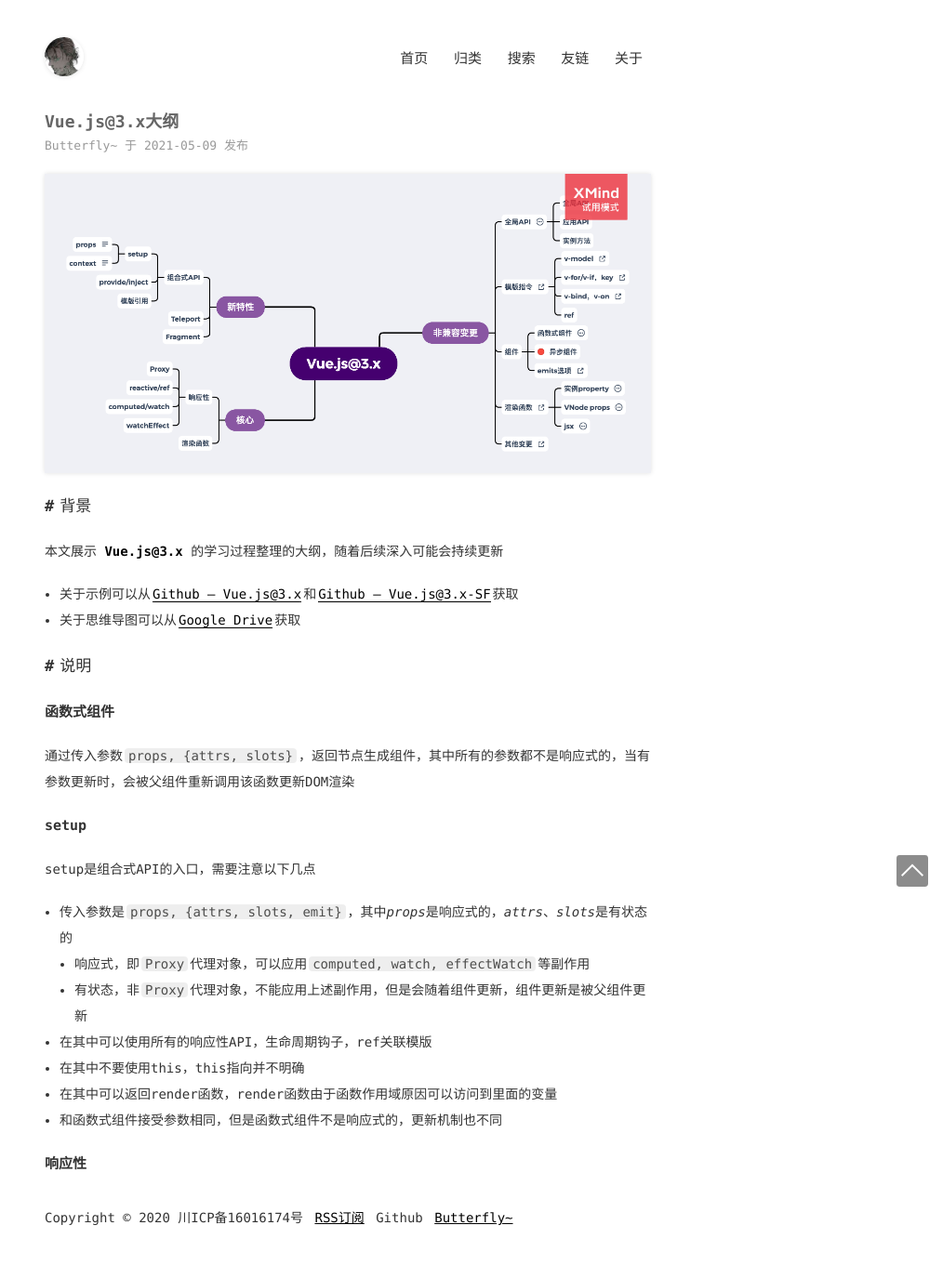
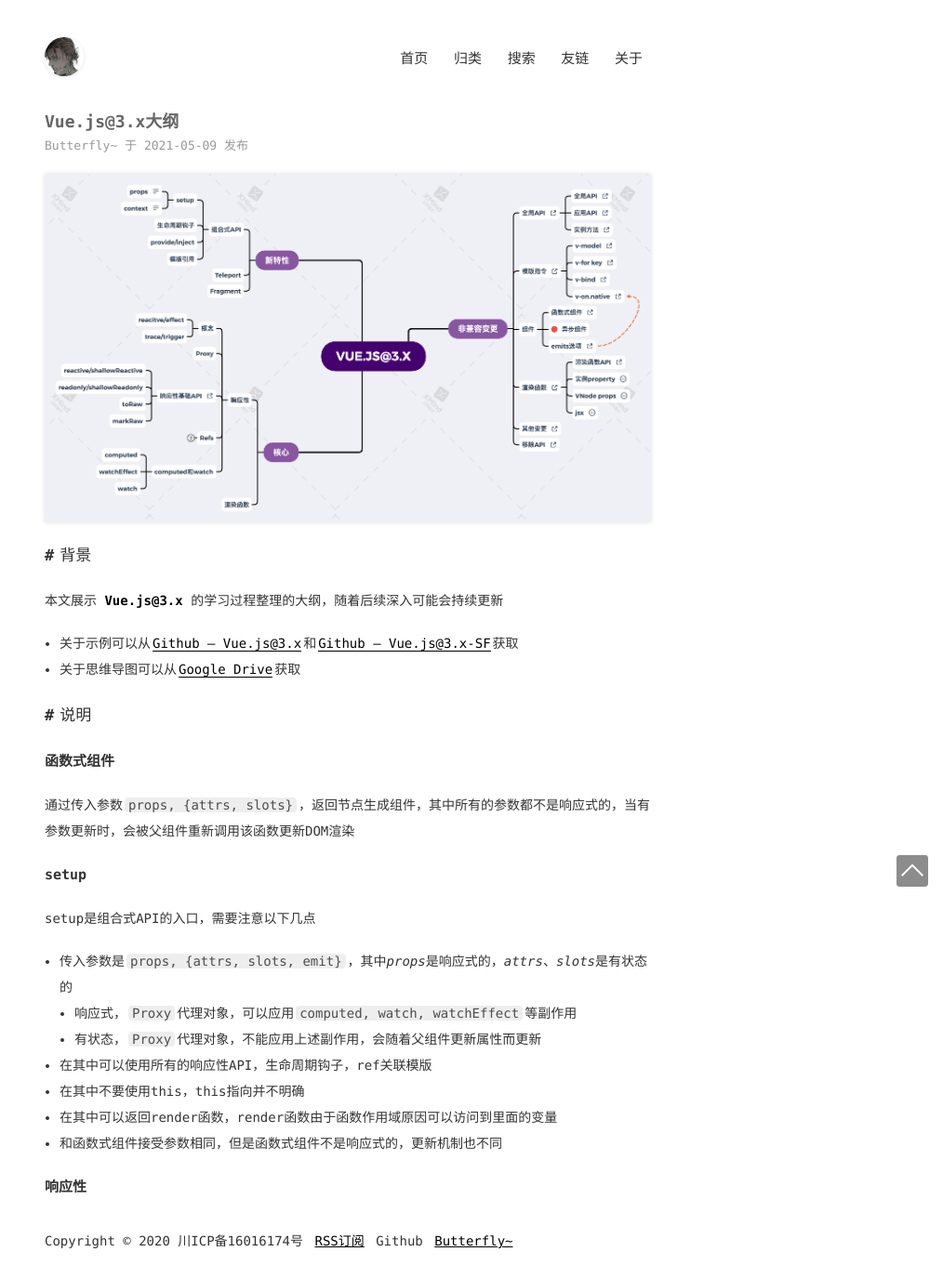
Before and after one commit to dengs-official/dengs-official.github.io, a Jekyll site: the page built from _posts/2021-05-09-Vue.js@3.x大纲.md, in a window 1280 px wide. Shown: the whole page at 93% size, without its empty margins (266-1280 px from the left). Built offline with Jekyll 4.4.1, drawn with Linux system fonts in a browser that asks for light colours; comment, search, counter and statistics services are not loaded; before the commit the page ends 1336 px from its top, so only the background shows below that.

Commit message:
feat(Vue3.x): 更新vue3.x文档

```diff
--- a/_posts/2021-05-09-Vue.js@3.x大纲.md
+++ b/_posts/2021-05-09-Vue.js@3.x大纲.md
@@ -24,8 +24,8 @@
 setup是组合式API的入口，需要注意以下几点
 
 - 传入参数是`props, {attrs, slots, emit}`，其中*props*是响应式的，*attrs*、*slots*是有状态的
-  - 响应式，即`Proxy`代理对象，可以应用`computed, watch, effectWatch`等副作用
-  - 有状态，非`Proxy`代理对象，不能应用上述副作用，但是会随着组件更新，组件更新是被父组件更新
+  - 响应式，`Proxy`代理对象，可以应用`computed, watch, watchEffect`等副作用
+  - 有状态，`Proxy`代理对象，不能应用上述副作用，会随着父组件更新属性而更新
 
 - 在其中可以使用所有的响应性API，生命周期钩子，ref关联模版
 
```
Also changed, not shown: _posts/2021-05-23-Vue中$attrs对组件更新影响.md (line endings or trailing spaces), posts/2021/05/09/Vue.js@3.x.png.
